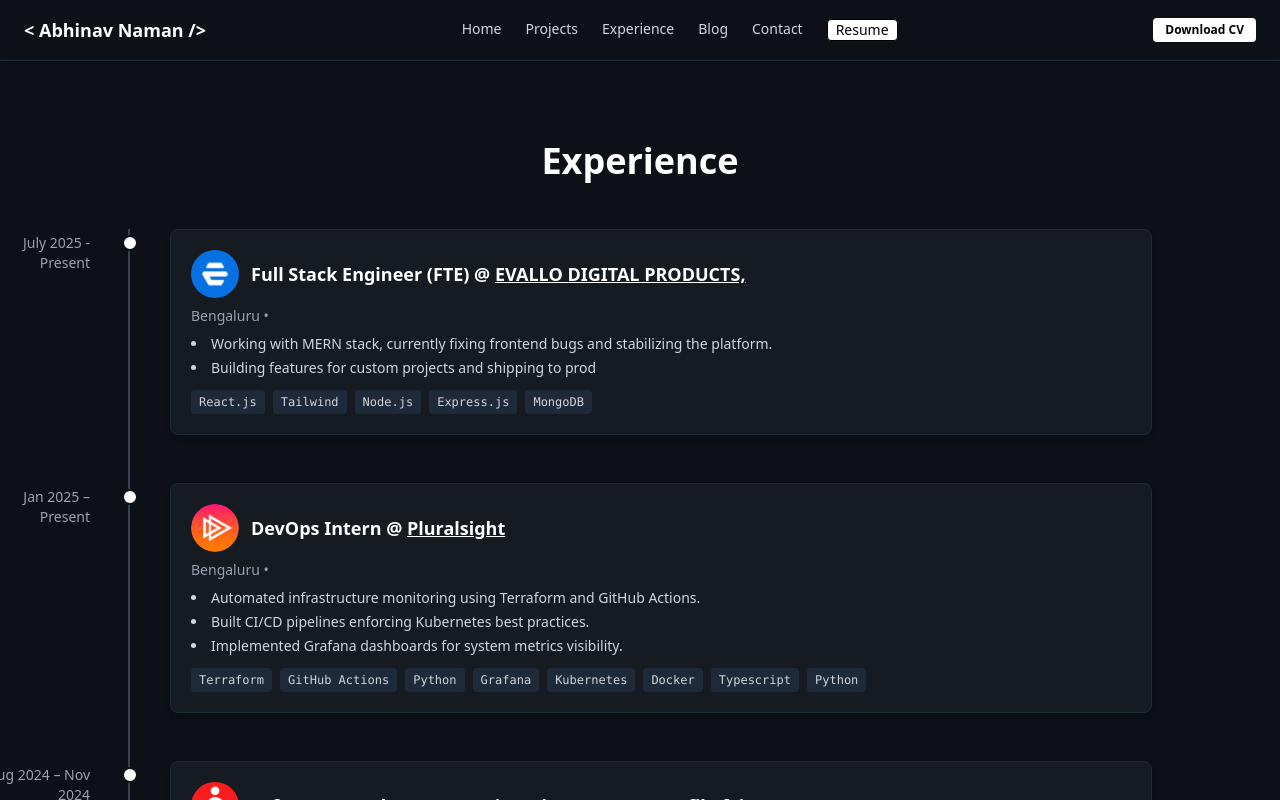
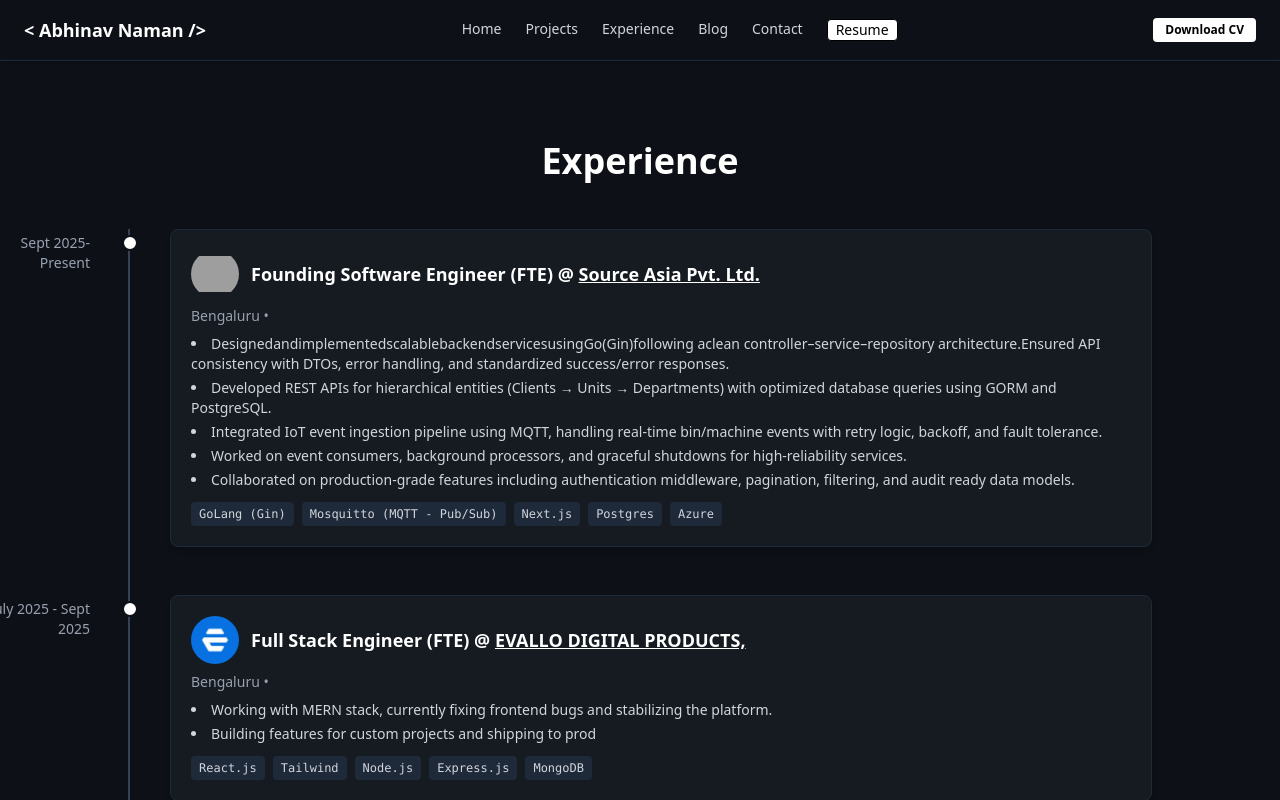
Before and after one commit to AbhinavNaman/portfolio, a Next.js app: page /experience in a window 1280 px wide. Shown: the top 800 px of the page. Built offline with nearby package versions, Linux system fonts and the light colour scheme; grey boxes are pictures that could not be loaded.

Commit message:
Update work experiences in experience.js
Added new experience entry for Source Asia Pvt. Ltd. and updated dates for EVALLO DIGITAL PRODUCTS.

```diff
--- a/data/experience.js
+++ b/data/experience.js
@@ -1,9 +1,25 @@
 export const experiences = [
+    {
+    company: "Source Asia Pvt. Ltd.",
+    logo: "/sa.jpeg",
+    role: "Founding Software Engineer (FTE)",
+    date: "Sept 2025- Present",
+    location: "Bengaluru",
+    stack: ["GoLang (Gin)", "Mosquitto (MQTT - Pub/Sub)", "Next.js","Postgres", "Azure"],
+    points: [
+      "DesignedandimplementedscalablebackendservicesusingGo(Gin)following aclean controller–service–repository architecture.Ensured API consistency with DTOs, error handling, and standardized success/error responses.",
+      "Developed REST APIs for hierarchical entities (Clients → Units → Departments) with optimized database queries using GORM and PostgreSQL.",
+      "Integrated IoT event ingestion pipeline using MQTT, handling real-time bin/machine events with retry logic, backoff, and fault tolerance.",
+      "Worked on event consumers, background processors, and graceful shutdowns for high-reliability services.",
+      "Collaborated on production-grade features including authentication middleware, pagination, filtering, and audit ready data models."
+    ],
+    link: "https://www.linkedin.com/company/source-asia"
+  },
   {
     company: "EVALLO DIGITAL PRODUCTS,",
     logo: "/evallo.jpeg",
     role: "Full Stack Engineer (FTE)",
-    date: "July 2025 - Present",
+    date: "July 2025 - Sept 2025",
     location: "Bengaluru",
     stack: ["React.js", "Tailwind", "Node.js", "Express.js", "MongoDB"],
     points: [
```
